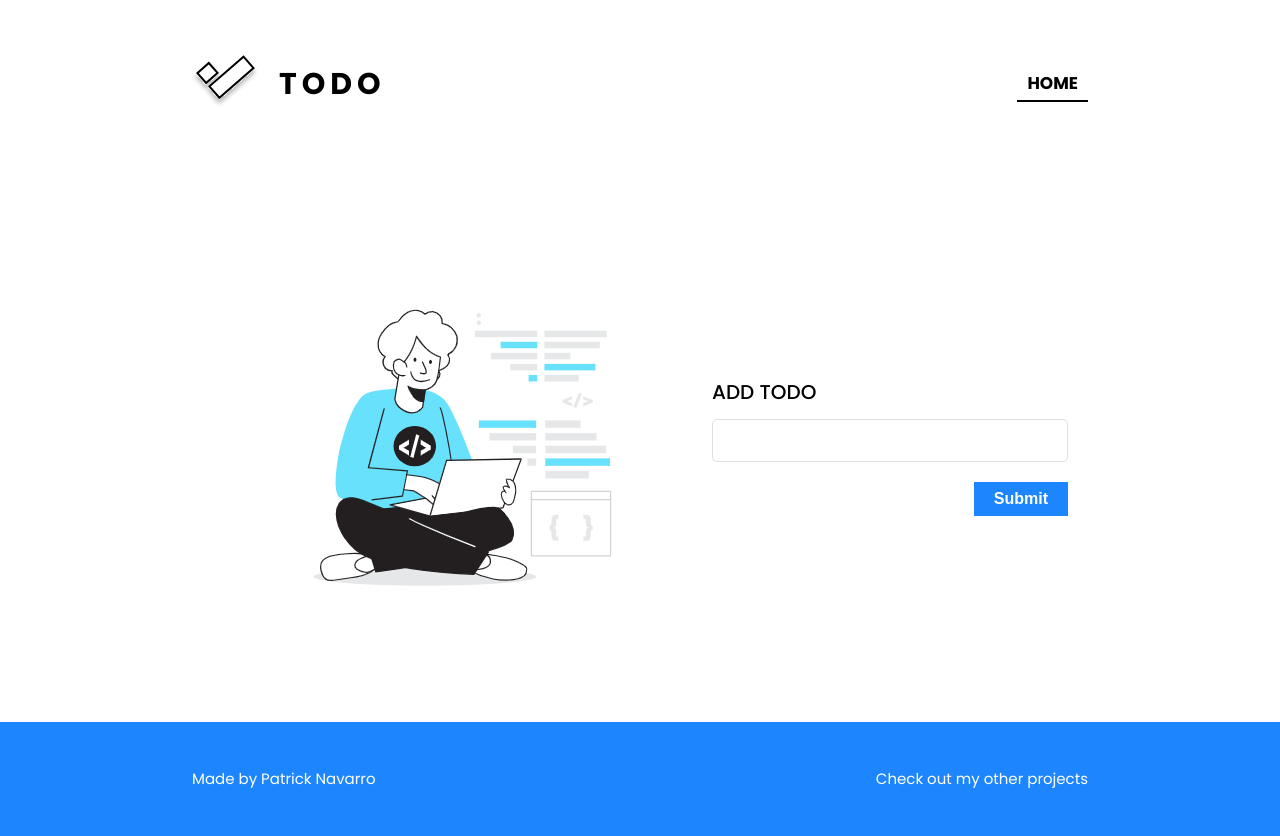
After one commit to ptrkdevs/personal-flask-todo-app, a Python web app: template templates/add-edit-todo.html in a window 1280 px wide. The commit adds this page. Run offline with Jinja, Linux system fonts and the light colour scheme; the template is opened without the code that fills it, so the values that code supplies are empty; some libraries are stand-ins or nearby versions.

Commit message:
finsihed adding/ editi todo item

```diff
--- a/static/css/styles.css
+++ b/static/css/styles.css
@@ -242,6 +242,64 @@ header .navbar .navbar__item .navbar--link {
 
 
 
+/* form */
+
+.todo-form {
+    display: flex;
+    padding: 2rem;
+    align-items: center;
+}
+
+.form-image, .form-inputs {
+    flex-basis: 50;
+}
+
+.form-inputs {
+    width: 100%;
+}
+.form-inputs form {
+    display: flex;
+    flex-direction: column;
+}
+
+.form-label {
+    font-size: 2rem;
+    font-weight: 500;
+}
+
+.form-inputs input[type=text] {
+    display: block;
+    font-size: 18px;
+    width: 100%;
+    border: 1px solid #e0e0e0;
+    border-radius: .5rem;
+    margin: 2rem 0;
+    padding: 1rem ;
+}
+
+.form-inputs input[type=text]:focus {
+    outline:none;
+    border: 2px solid #1D86FF;
+}
+
+.form-inputs input[type=submit]
+{
+    display: inline-block;
+    font-size: 1.6rem;
+    font-weight: bold;
+    border: none;
+    color: white;
+    background: #1D86FF;
+    padding: .8rem 2rem;
+    align-self: flex-end;
+    cursor: pointer;
+}
+
+.form-inputs input[type=submit]:hover {
+    background: rgba(25, 118, 224, 0.855)
+}
+
+
 footer {
     margin-top: auto;
     background: #1D86FF;
--- /dev/null
+++ b/templates/add-edit-todo.html
@@ -0,0 +1,56 @@
+<!DOCTYPE html>
+<html lang="en">
+  <head>
+    <meta charset="UTF-8" />
+    <meta http-equiv="X-UA-Compatible" content="IE=edge" />
+    <meta name="viewport" content="width=device-width, initial-scale=1.0" />
+    <title>Just Do It!</title>
+    <link rel="stylesheet" href="/static/css/styles.css" />
+    <script src="https://kit.fontawesome.com/ad24da7ae7.js" crossorigin="anonymous"></script>
+  </head>
+  <body>
+    <header>
+      <div class="container">
+        <div class="logo">
+          <a href="#">
+            <img src="/static/images/logo.svg" alt="app-logo" class="logo--image" />
+          </a>
+          <h1 class="logo--text">TODO</h1>
+        </div>
+
+        <nav>
+          <ul class="navbar">
+            <li class="navbar__item">
+              <a href="#" class="navbar--link">HOME</a>
+            </li>
+          </ul>
+        </nav>
+      </div>
+    </header>
+
+    <main>
+      <div class="container">
+        <div class="todo-form">
+          <div class="form-image">
+            <img src="/static/images/form_img.png" alt="form-image" />
+          </div>
+
+          <div class="form-inputs">
+            <form action="#">
+              <label class="form-label" for="todo-item">ADD TODO</label>
+              <input type="text" name="todo-item" />
+              <input type="submit" class="form-btn" />
+            </form>
+          </div>
+        </div>
+      </div>
+    </main>
+
+    <footer>
+      <div class="container">
+        <a href="#" class="footer--link"> Made by Patrick Navarro </a>
+        <a href="#" class="footer--link"> Check out my other projects </a>
+      </div>
+    </footer>
+  </body>
+</html>
```
Also changed, not shown: static/images/form_img.png (added).
